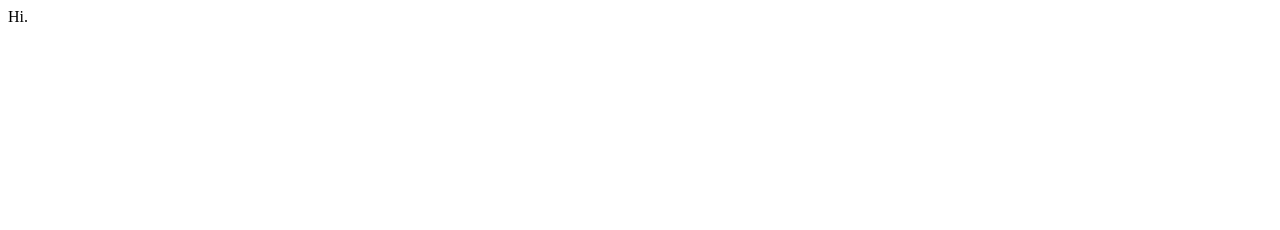
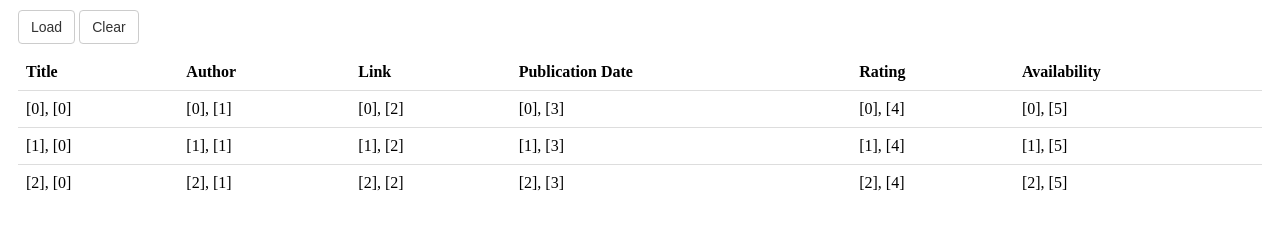
Before and after one commit to asinglebit/yandex-assignment, a website: page public/views/index.html in a window 1280 px wide. Drawn offline with Linux system fonts and the light colour scheme.

Commit message:
Simple ui framework implemented

```diff
--- /dev/null
+++ b/public/scripts/_framework/_framework.js
@@ -0,0 +1,44 @@
+// Framework
+
+var _framework = _framework || (function(){
+
+  'use strict'
+
+  // Private space
+
+  var _components = [];
+  var _instances = [];
+
+  var _setup = function(){
+      for (var i = 0; i < _components.length; ++i){
+        _bind(_components[i]);
+      }
+  };
+
+  var _bind = function(component){
+    var elements = document.getElementsByTagName(component.tag)
+    for (var i = 0; i < elements.length; ++i){
+      var instance = component.methods.initialize(elements[i]);
+      _instances.push(instance);
+    }
+  }
+
+  // Public space
+
+  return {
+
+    // Public space to hold user defined schemas
+    schemas : {},
+
+    // Register a component
+    register : function(component){
+      _components.push(component);
+    },
+
+    // Bootstrap the application
+    bootstrap : function(){
+      _setup();
+    }
+
+  };
+})();
--- /dev/null
+++ b/public/scripts/_framework/components/_button.js
@@ -0,0 +1,61 @@
+// Framework component (button)
+
+(function(){
+
+  'use strict'
+
+  // Check framework availability
+
+  if (typeof _framework == "undefined") {
+    console.log("_button.js : No _framework found! Be sure to load it up first!");
+    return;
+  }
+
+  var button = {
+
+    // Component's tag
+    tag : "framework-button",
+
+    // Methods
+    methods : {
+
+      // Initialize component
+      initialize : function(root){
+
+        // New instance
+        var instance = {
+          elements : {
+            root : root
+          }
+        };
+
+        // Get schema name
+        var schema_name = instance.elements.root.getAttribute("framework-schema");
+        if (!(_framework.schemas.hasOwnProperty(schema_name))) {
+          console.log("No schema defined for '" + schema_name + "' !");
+          return false;
+        }
+
+        // Bind schema
+        instance.schema = _framework.schemas[schema_name];
+
+        // Generate elements
+        instance.elements.button = document.createElement("BUTTON");
+        instance.elements.label = document.createTextNode(instance.schema.data.label);
+        instance.elements.button.appendChild(instance.elements.label);
+        instance.elements.root.appendChild(instance.elements.button);
+
+        // Add classes
+        instance.elements.button.className += instance.schema.classes.toString().split(",").join(" ");
+
+        // Bind methods
+        instance.elements.button.addEventListener("click", instance.schema.methods.click);
+
+        return instance;
+      }
+    }
+  }
+
+  _framework.register(button);
+
+})();
--- /dev/null
+++ b/public/scripts/_framework/components/_table.js
@@ -0,0 +1,118 @@
+// Framework component (table)
+
+(function(){
+
+  'use strict'
+
+  // Check framework availability
+
+  if (typeof _framework == "undefined") {
+    console.log("_table.js : No _framework found! Be sure to load it up first!");
+    return;
+  }
+
+  var table = {
+
+    // Component's tag
+
+    tag : "framework-table",
+
+    // Methods
+
+    methods : {
+
+      // Initialize component
+
+      initialize : function(root){
+
+        // New instance
+
+        var instance = {
+          elements : {
+            root : root
+          }
+        };
+
+        // Get schema name
+
+        var schema_name = instance.elements.root.getAttribute("framework-schema");
+        if (!(_framework.schemas.hasOwnProperty(schema_name))) {
+          console.log("No schema defined for '" + schema_name + "' !");
+          return false;
+        }
+
+        // Bind schema
+
+        instance.schema = _framework.schemas[schema_name];
+        var numOfColumns = instance.schema.data.columns.length;
+
+        // Generate elements
+
+        instance.elements.table = document.createElement("table");
+
+        // Table head
+
+        instance.elements.table_head = document.createElement("thead");
+        var row = document.createElement("tr");
+        for (var i = 0; i < numOfColumns; i++) {
+            var cell = document.createElement("th");
+            var cellText = document.createTextNode(instance.schema.data.columns[i]);
+            cell.appendChild(cellText);
+            row.appendChild(cell);
+        }
+        instance.elements.table_head.appendChild(row);
+
+        // Table body
+
+        instance.elements.table_body = document.createElement("tbody");
+        for (var j = 0; j < 3; j++) {
+            var row = document.createElement("tr");
+            for (var i = 0; i < numOfColumns; i++) {
+              var cell = document.createElement("td");
+              var cellText = document.createTextNode("[" + j + "], [" + i + "]");
+              cell.appendChild(cellText);
+              row.appendChild(cell);
+            }
+            instance.elements.table_body.appendChild(row);
+        }
+        instance.elements.table.appendChild(instance.elements.table_head);
+        instance.elements.table.appendChild(instance.elements.table_body);
+        instance.elements.root.appendChild(instance.elements.table);
+
+        // Add classes
+
+        instance.elements.table.className += instance.schema.classes.toString().split(",").join(" ");
+
+        // Bind methods
+
+        instance.elements.table.addEventListener("click", instance.schema.methods.click);
+
+        // Bind event handlers
+
+        _framework.event_emitter.on(instance.schema.events.load_data, function(){
+          for (var j = 0; j < 3; j++) {
+              var row = document.createElement("tr");
+              for (var i = 0; i < numOfColumns; i++) {
+                var cell = document.createElement("td");
+                var cellText = document.createTextNode("[" + j + "], [" + i + "]");
+                cell.appendChild(cellText);
+                row.appendChild(cell);
+              }
+              instance.elements.table_body.appendChild(row);
+          }
+        })
+
+        _framework.event_emitter.on(instance.schema.events.drop_data, function(){
+          while (instance.elements.table_body.firstChild) {
+              instance.elements.table_body.removeChild(instance.elements.table_body.firstChild);
+          }
+        })
+
+        return instance;
+      }
+    }
+  }
+
+  _framework.register(table);
+
+})();
--- /dev/null
+++ b/public/scripts/_framework/utils/_event_emitter.js
@@ -0,0 +1,41 @@
+// Events
+
+(function(){
+
+  'use strict'
+
+  // Check framework availability
+
+  if (typeof _framework == "undefined") {
+    console.log("_event_emitter.js : No _framework found! Be sure to load it up first!");
+    return;
+  }
+
+  event_emitter.instance = (function(){
+    var inst = new event_emitter();
+    return function (){ return inst; };
+  })();
+
+  function event_emitter (){
+    this.eventList = this.eventList || {};
+  }
+
+  function _emit(event,data){
+    if(this.eventList[event]){
+      for (var i = 0; i< this.eventList[event].length; i++) {
+        this.eventList[event][i](data);
+      };
+    }
+  };
+
+  event_emitter.prototype.on = function(event, callback){
+    this.eventList[event] = this.eventList[event] || [];
+    this.eventList[event].push(callback);
+  };
+  event_emitter.prototype.emit = function(event, data){
+    _emit.apply(this, [event, data])
+  };
+
+  _framework.event_emitter = event_emitter.instance();
+
+})();
--- /dev/null
+++ b/public/scripts/app.js
@@ -0,0 +1,77 @@
+// Application
+
+(function(){
+
+  'use strict'
+
+  // Check framework availability
+
+  if (typeof _framework == "undefined") {
+    console.log("app.js : No _framework found! Be sure to load it up first!");
+    return;
+  }
+
+  if (typeof _framework.event_emitter == "undefined") {
+    console.log("app.js : No _event_emitter found! Be sure to load it up first!");
+    return;
+  }
+
+  // Define schemas
+
+  _framework.schemas = {
+
+    // Buttons
+
+    buttonSchema_load : {
+      classes : [
+        'button'
+      ],
+      data : {
+        label : "Load"
+      },
+      methods : {
+        click : function(){
+          _framework.event_emitter.emit("event_load_feed");
+          console.log("buttonSchema_load button has been pressed.");
+        }
+      }
+    },
+    buttonSchema_clear : {
+      classes : [
+        'button '
+      ],
+      data : {
+        label : "Clear"
+      },
+      methods : {
+        click : function(){
+          _framework.event_emitter.emit("event_clear_feed");
+          console.log("buttonSchema_clear button has been pressed.");
+        }
+      }
+    },
+
+    // Tables
+
+    tableSchema_feed : {
+      classes : [
+        'table'
+      ],
+      data : {
+        label : "Feed",
+        columns : ["Title", "Author", "Link", "Publication Date", "Rating", "Availability"]
+      },
+      methods : {
+        click : function(){}
+      },
+      events : {
+        load_data : "event_load_feed",
+        drop_data : "event_clear_feed"
+      }
+    }
+  }
+
+  // Initialize _framework on document load
+
+  document.addEventListener("DOMContentLoaded", _framework.bootstrap);
+})();
--- /dev/null
+++ b/public/styles/_framework.css
@@ -0,0 +1,88 @@
+/* Table */
+
+.table {
+  width: 100%;
+  margin-bottom: 20px;
+}
+.table caption + thead tr:first-child th, .table caption + thead tr:first-child td, .table colgroup + thead tr:first-child th, .table colgroup + thead tr:first-child td, .table thead:first-child tr:first-child th, .table thead:first-child tr:first-child td {
+  border-top: 0;
+}
+.table thead th {
+  vertical-align: bottom;
+}
+.table th {
+  font-weight: bold;
+}
+.table>tbody>tr:hover {
+  background-color: #f5f5f5;
+}
+.table th, .table td {
+  padding: 8px;
+  line-height: 20px;
+  text-align: left;
+  vertical-align: top;
+  border-top: 1px solid #dddddd;
+}
+table {
+  max-width: 100%;
+  background-color: transparent;
+  border-collapse: collapse;
+  border-spacing: 0;
+}
+thead {
+  display: table-header-group;
+  vertical-align: middle;
+  border-color: inherit;
+}
+tr {
+  display: table-row;
+  vertical-align: inherit;
+  border-color: inherit;
+}
+
+/* Buttons */
+
+.button {
+  display: inline-block;
+  padding: 6px 12px;
+  margin-bottom: 0;
+  font-size: 14px;
+  font-weight: 400;
+  line-height: 1.42857143;
+  text-align: center;
+  white-space: nowrap;
+  vertical-align: middle;
+  -ms-touch-action: manipulation;
+  touch-action: manipulation;
+  cursor: pointer;
+  -webkit-user-select: none;
+  -moz-user-select: none;
+  -ms-user-select: none;
+  user-select: none;
+  background-image: none;
+  border: 1px solid;
+  border-radius: 4px;
+  border-color: #ccc;
+  background-color: #fff;
+  color: #333;
+  outline:0;
+}
+.button:active {
+  background-image: none;
+  outline: 0;
+  -webkit-box-shadow: inset 0 3px 5px rgba(0,0,0,.125);
+  box-shadow: inset 0 3px 5px rgba(0,0,0,.125);
+  color: #333;
+  background-color: #e6e6e6;
+  border-color: #adadad;
+}
+.button:hover {
+  color: #333;
+  background-color: #e6e6e6;
+  border-color: #adadad;
+}
+
+/* Container */
+.framework-container {
+  margin: 10px;
+}
--- a/public/views/index.html
+++ b/public/views/index.html
@@ -1,8 +1,30 @@
 <html>
 <head>
-  <title>Hello</title>
+  <title>Тестовое Задание (Абдулали Гасымов)</title>
+
+  <!-- Framework styles -->
+  <link href="../styles/_framework.css" rel="stylesheet">
+
+  <!-- Framework -->
+  <script src="../scripts/_framework/_framework.js"></script>
+
+  <!-- Framework utils -->
+  <script src="../scripts/_framework/utils/_event_emitter.js"></script>
+
+  <!-- Framework components -->
+  <script src="../scripts/_framework/components/_table.js"></script>
+  <script src="../scripts/_framework/components/_button.js"></script>
+
+  <!-- Application -->
+  <script src="../scripts/app.js"></script>
 </head>
 <body>
-  Hi.
+  <div class="framework-container">
+    <framework-button framework-schema="buttonSchema_load"></framework-button>
+    <framework-button framework-schema="buttonSchema_clear"></framework-button>
+  </div>
+  <div class="framework-container">
+    <framework-table framework-schema="tableSchema_feed"></framework-table>
+  </div>
 </body>
 </html>
```
